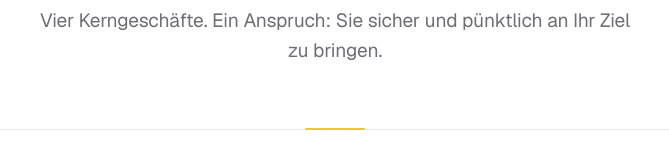
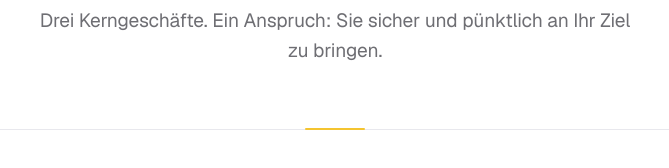
Before and after one commit to A1P0S/taxi_brannenburg, a website: page leistungen.html in a window 1280 px wide. Shown: the part 318-486 px from the top of the page, 305-974 px from the left. Drawn offline with nearby package versions, Linux system fonts and the light colour scheme.

Commit message:
Fix services count text

```diff
--- a/leistungen.html
+++ b/leistungen.html
@@ -101,7 +101,7 @@
     <div class="container">
       <span class="eyebrow">Leistungen</span>
       <h1 class="display-2">Alles, was Sie<br><span class="display-italic">bewegt.</span></h1>
-      <p class="lead">Vier Kerngeschäfte. Ein Anspruch: Sie sicher und pünktlich an Ihr Ziel zu bringen.</p>
+      <p class="lead">Drei Kerngeschäfte. Ein Anspruch: Sie sicher und pünktlich an Ihr Ziel zu bringen.</p>
     </div>
   </section>
 
```
